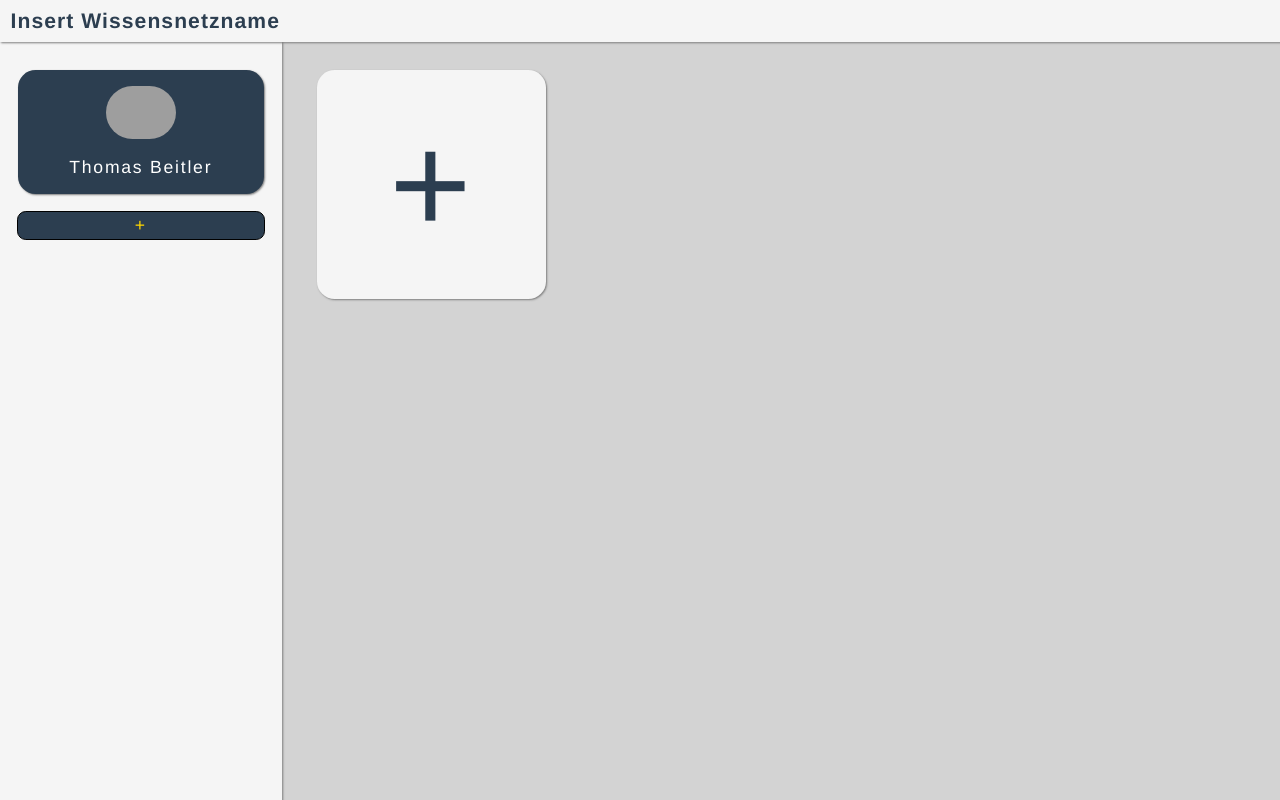
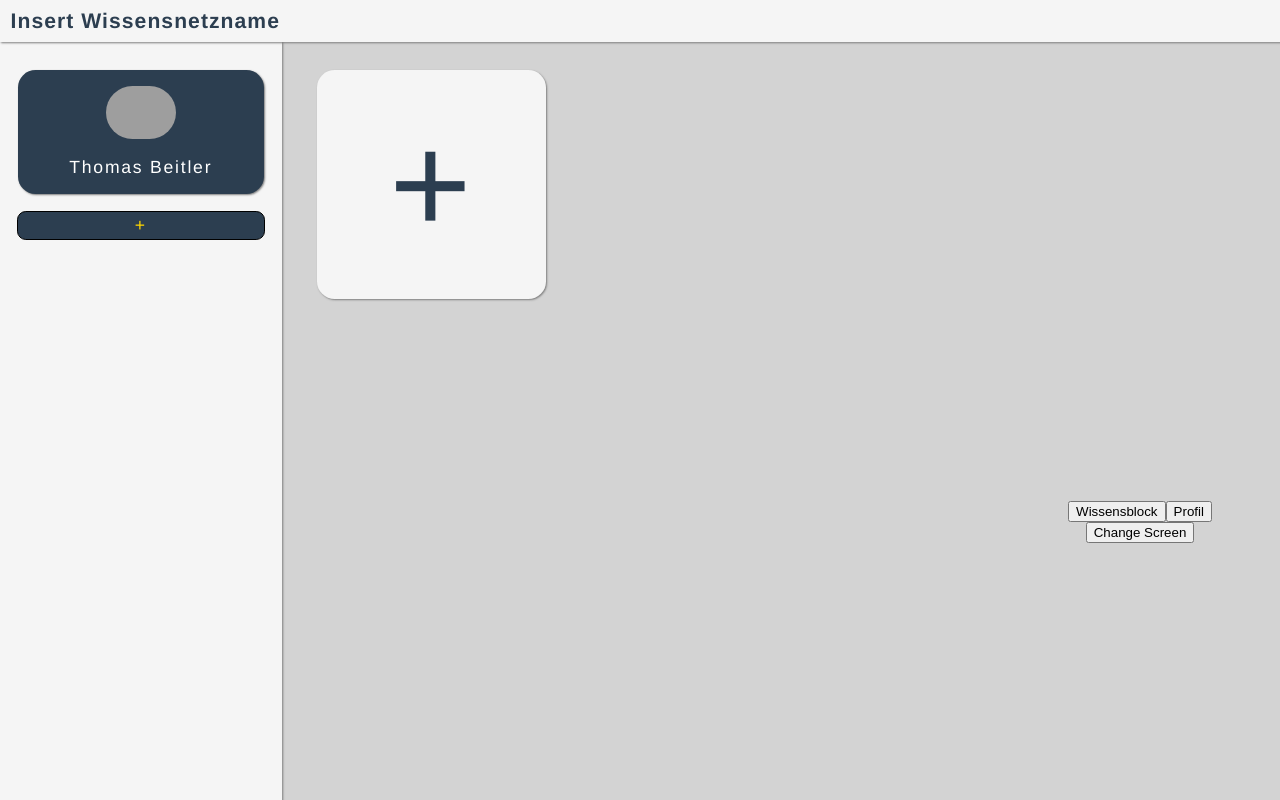
Before and after one commit to lelex4545/projekt-1, a Vue app: page / in a window 1280 px wide. Both pictures are taken after a click on the button "Change Screen". Built offline with nearby package versions, Linux system fonts and the light colour scheme; grey boxes are pictures that could not be loaded.

Commit message:
Profil_alpha_v0.1

```diff
--- a/src/components/screens/Home.vue
+++ b/src/components/screens/Home.vue
@@ -4,23 +4,53 @@
         <div id="headerNet" class="containerDesignHome">
             <H1>Insert Wissensnetzname</H1>
         </div>
-        <Wissensblock/>
+        <!--<Wissensblock/>-->
+        <component v-bind:is="currentTabComponent"></component>
+
+        <button
+        v-for="tab in tabs"
+        v-bind:key="tab"
+        v-bind:class="['tab-button', { active: currentTab === tab }]"
+        v-on:click="currentTab = tab"
+        >
+            {{ tab }}
+        </button>
     </div>
 </template>
 
 <script>
     import ControlCenter from "./HomeComp/ControlCenter";
     import Wissensblock from "./HomeComp/Wissensblock";
+    import Profil from "./HomeComp/Profil";
+
     export default {
         components: {
             ControlCenter,
-        Wissensblock
+            Wissensblock,
+            Profil
+        },
+        data:() =>({
+          currentTab: "Wissensblock",
+          tabs: ["Wissensblock", "Profil"]
+        }),
+        computed: {
+          currentTabComponent: function() {
+            return this.currentTab.toLowerCase();
           }
         }
+    }
+
+
 </script>
 
 <style lang="scss">
 @import "@/assets/theme.scss";
+
+button{
+    position: relative;
+    top: 500px;
+    left: 500px;
+}
 
 .containerDesignHome {
   border-radius: 1em;
--- /dev/null
+++ b/src/components/screens/HomeComp/Profil.vue
@@ -0,0 +1,19 @@
+<template>
+    <p id="test">DIES SOLLTE EIN PROFIL SEIN</p>
+</template>
+
+<script>
+export default {
+    name: "Profil"
+
+}
+</script>
+
+<style>
+    #test{
+        position: absolute;
+        top: 300px;
+        left: 300px;
+        color: black;
+    }
+</style>
--- a/src/components/screens/LogInComp/Regist.vue
+++ b/src/components/screens/LogInComp/Regist.vue
@@ -7,7 +7,7 @@
             <p>Passwort</p>
             <p>Passwort bestätigen</p>
         <form>
-            <input type="text" size="20" maxlength="20" placeholder="gay" v-model="vorname" @mousedown.stop>
+            <input type="text" size="20" maxlength="20" v-model="vorname" @mousedown.stop>
             <input type="text" size="20" maxlength="20" v-model="nachname" @mousedown.stop>
             <input type="email" size="30" v-model="email" @mousedown.stop>
             <input type="password" size="20" maxlength="20" v-model="passwort" @mousedown.stop>
```
Lines whose indentation alone changed are shown as unchanged.
